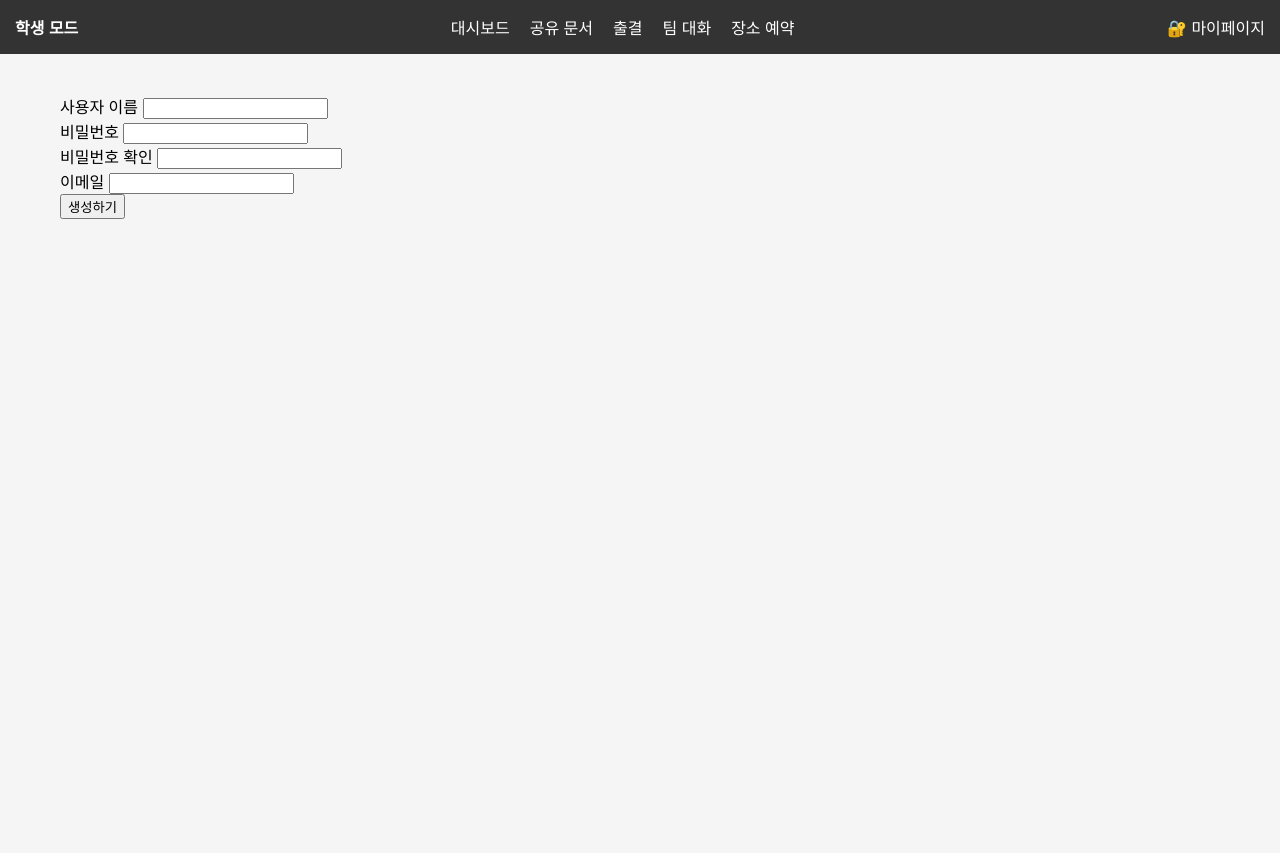
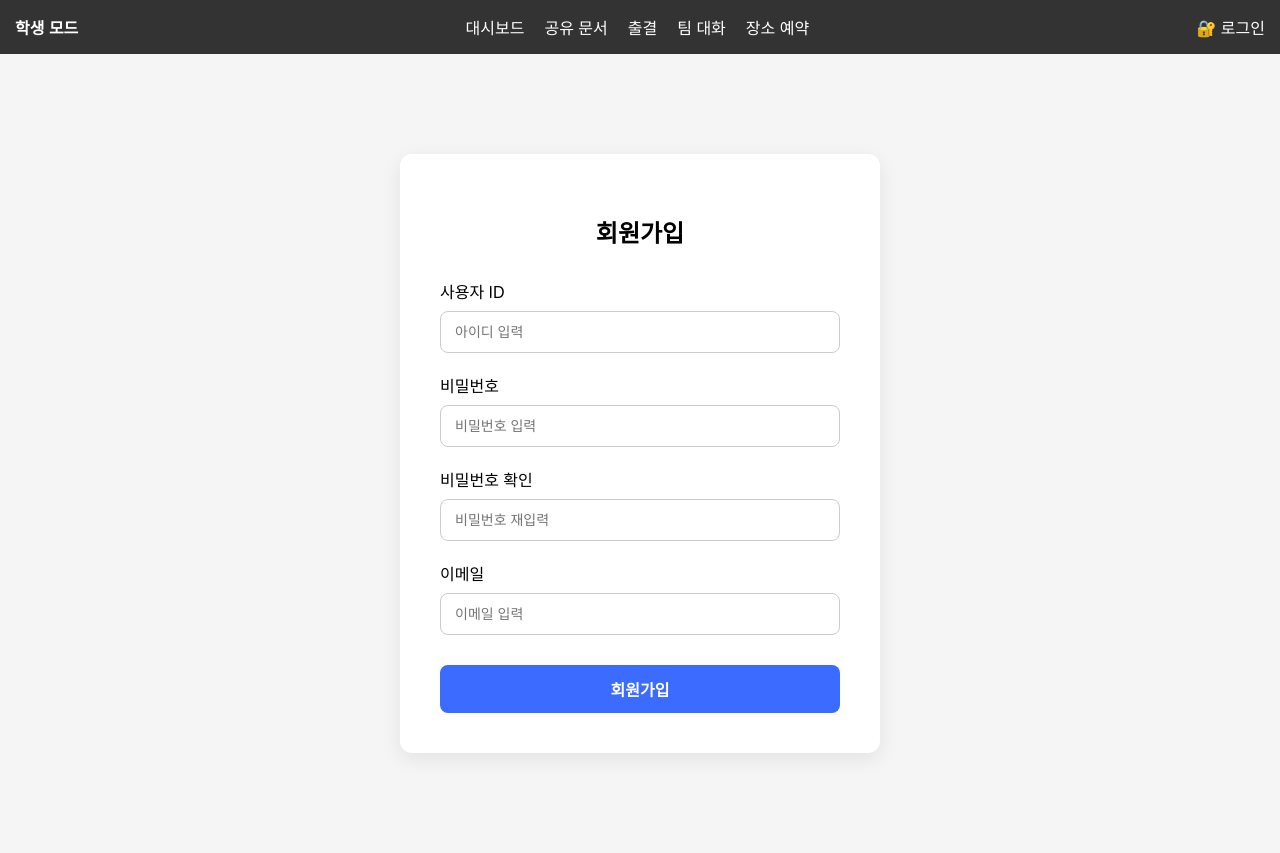
Before and after one commit to shagyeong/SP2025S, a Django app: template serverproject/mainpage/templates/common/signup.html in a window 1280 px wide. Before the commit the page ends 219 px from the top, so only its background shows below. Run offline with Django 3.2, Linux system fonts and the light colour scheme; the template is opened without the code that fills it, so the values that code supplies are empty; some web fonts are replaced.

Commit message:
Update: 스타일 변경

```diff
--- a/serverproject/mainpage/static/mainpage/css/main.css
+++ b/serverproject/mainpage/static/mainpage/css/main.css
@@ -236,3 +236,61 @@ body {
 .login-box button:hover {
     background-color: #274bcc;
 }
+
+.login-box {
+    max-width: 400px;
+    margin: 80px auto;
+    padding: 40px;
+    background: white;
+    border-radius: 12px;
+    box-shadow: 0 6px 20px rgba(0, 0, 0, 0.08);
+}
+
+.login-box h2 {
+    text-align: center;
+    margin-bottom: 30px;
+    font-weight: 600;
+}
+
+.login-box label {
+    font-weight: 500;
+    margin-bottom: 8px;
+    display: block;
+}
+
+.login-box input {
+    width: 100%;
+    padding: 12px 14px;
+    margin-bottom: 20px;
+    border: 1px solid #ccc;
+    border-radius: 8px;
+    font-size: 14px;
+    box-sizing: border-box;
+}
+
+.login-box button,
+.login-box a.btn {
+    width: 100%;
+    padding: 12px;
+    background-color: #3b6bff;
+    color: white;
+    border: none;
+    border-radius: 8px;
+    font-size: 16px;
+    font-weight: bold;
+    cursor: pointer;
+    text-align: center;
+    display: inline-block;
+    margin-top: 10px;
+    text-decoration: none;
+    transition: background-color 0.3s ease;
+}
+
+.login-box button:hover,
+.login-box a.btn:hover {
+    background-color: #274bcc;
+}
+
+.btn-secondary {
+    background-color: #6c757d;
+}
--- a/serverproject/mainpage/templates/common/signup.html
+++ b/serverproject/mainpage/templates/common/signup.html
@@ -1,30 +1,87 @@
 {% extends "../mainpage/base.html" %}
 {% block content %}
-<div class="container my-3">
+<div class="login-box">
+    <h2>회원가입</h2>
     <form method="post" action="{% url 'common:signup' %}">
         {% csrf_token %}
-        {% include "./form_errors.html" %}
-        <div class="mb-3">
-            <label for="username">사용자 이름</label>
-            <input type="text" class="form-control" name="username" id="username"
-                   value="{{ form.username.value|default_if_none:'' }}">
-        </div>
-        <div class="mb-3">
-            <label for="password1">비밀번호</label>
-            <input type="password" class="form-control" name="password1" id="password1"
-                   value="{{ form.password1.value|default_if_none:'' }}">
-        </div>
-        <div class="mb-3">
-            <label for="password2">비밀번호 확인</label>
-            <input type="password" class="form-control" name="password2" id="password2"
-                   value="{{ form.password2.value|default_if_none:'' }}">
-        </div>
-        <div class="mb-3">
-            <label for="email">이메일</label>
-            <input type="text" class="form-control" name="email" id="email"
-                   value="{{ form.email.value|default_if_none:'' }}">
-        </div>
-        <button type="submit" class="btn btn-primary">생성하기</button>
+        {% include "common/form_errors.html" %}
+
+        <label for="username">사용자 ID</label>
+        <input type="text" name="username" id="username" placeholder="아이디 입력"
+               value="{{ form.username.value|default_if_none:'' }}">
+
+        <label for="password1">비밀번호</label>
+        <input type="password" name="password1" id="password1" placeholder="비밀번호 입력">
+
+        <label for="password2">비밀번호 확인</label>
+        <input type="password" name="password2" id="password2" placeholder="비밀번호 재입력">
+
+        <label for="email">이메일</label>
+        <input type="email" name="email" id="email" placeholder="이메일 입력"
+               value="{{ form.email.value|default_if_none:'' }}">
+
+        <button type="submit">회원가입</button>
     </form>
 </div>
 {% endblock %}
+
+
+<style>
+.login-box {
+    max-width: 400px;
+    margin: 80px auto;
+    padding: 40px;
+    background: white;
+    border-radius: 12px;
+    box-shadow: 0 6px 20px rgba(0, 0, 0, 0.08);
+}
+
+.login-box h2 {
+    text-align: center;
+    margin-bottom: 30px;
+    font-weight: 600;
+}
+
+.login-box label {
+    font-weight: 500;
+    margin-bottom: 8px;
+    display: block;
+}
+
+.login-box input {
+    width: 100%;
+    padding: 12px 14px;
+    margin-bottom: 20px;
+    border: 1px solid #ccc;
+    border-radius: 8px;
+    font-size: 14px;
+    box-sizing: border-box;
+}
+
+.login-box button,
+.login-box a.btn {
+    width: 100%;
+    padding: 12px;
+    background-color: #3b6bff;
+    color: white;
+    border: none;
+    border-radius: 8px;
+    font-size: 16px;
+    font-weight: bold;
+    cursor: pointer;
+    text-align: center;
+    display: inline-block;
+    margin-top: 10px;
+    text-decoration: none;
+    transition: background-color 0.3s ease;
+}
+
+.login-box button:hover,
+.login-box a.btn:hover {
+    background-color: #274bcc;
+}
+
+.btn-secondary {
+    background-color: #6c757d;
+}
+</style>
--- a/serverproject/mainpage/templates/mainpage/nav.html
+++ b/serverproject/mainpage/templates/mainpage/nav.html
@@ -11,6 +11,10 @@
         <a href="https://reserve.ssu.ac.kr/booking" target="_blank">장소 예약</a>
     </div>
     <div class="menu">
-        <a href="{% url 'common:login' %}">🔐 마이페이지</a>
+        {% if user.is_authenticated %}
+            <a href="{% url 'common:logout' %}">🔐 마이페이지</a>
+        {% else %}
+            <a href="{% url 'common:login' %}">🔐 로그인</a>
+        {% endif %}
     </div>
 </div>
```
Also changed, not shown: serverproject/mainpage/templates/common/login.html (+24 -1 lines), serverproject/mainpage/templates/mainpage/index.html (+0 -16 lines).
